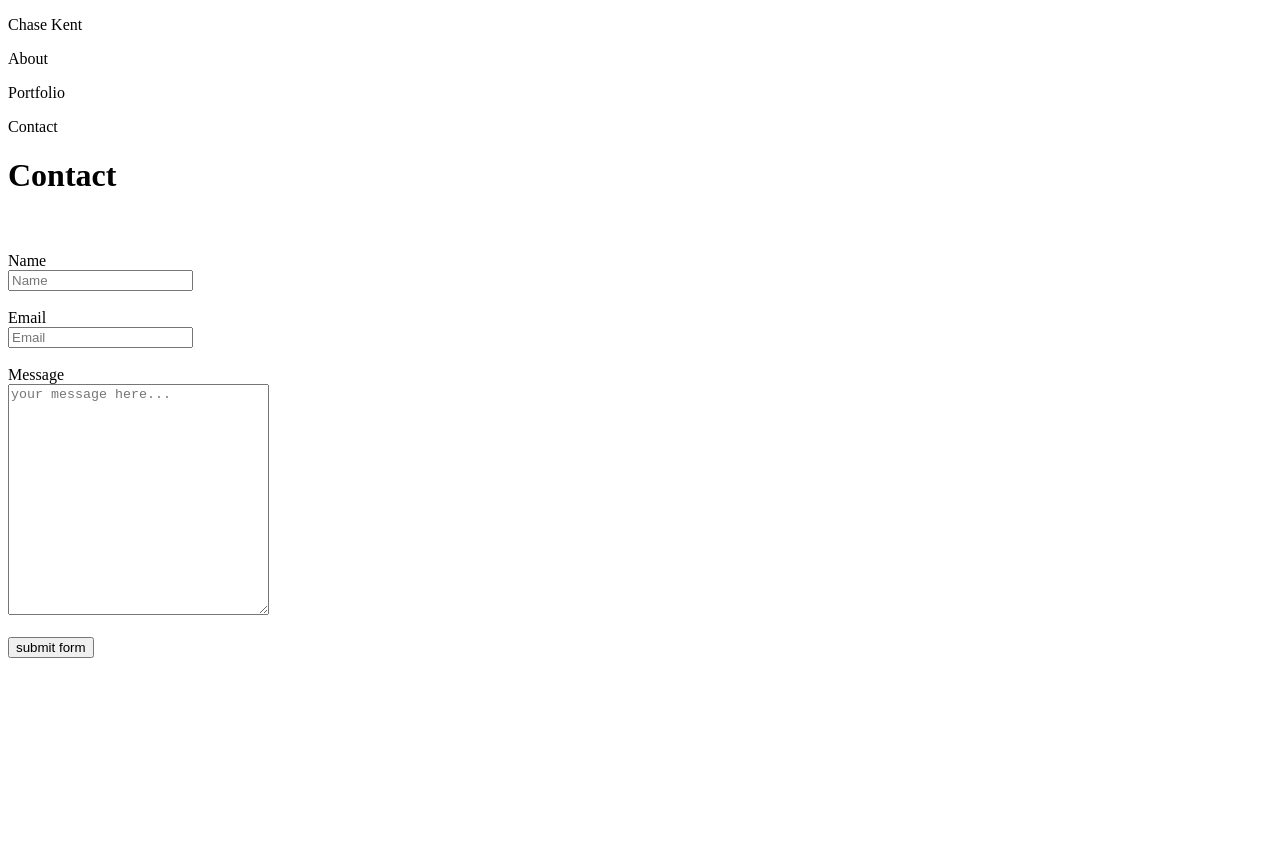
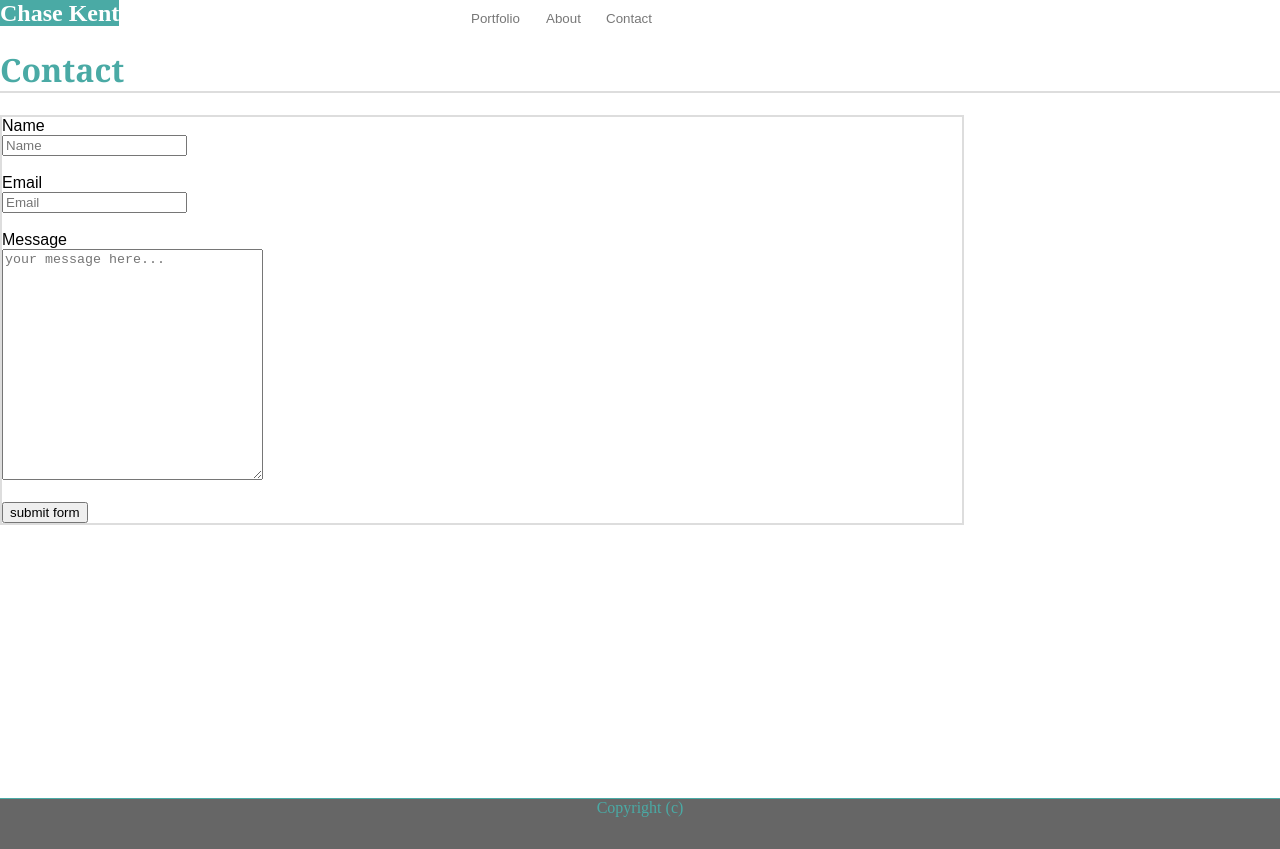
Before and after one commit to jckent/Basic-Portfolio, a plain HTML site: page contact.html in a window 1280 px wide. Before the commit the page ends 800 px from the top, so only its background shows below. Drawn offline with Linux system fonts and the light colour scheme.

Commit message:
css for footer, page colors, form

```diff
--- a/assets/css/style.css
+++ b/assets/css/style.css
@@ -77,3 +77,33 @@ img {
     background-repeat: no-repeat;
     background-color: transparent;
 }
+
+html, body {
+    height: 100%;
+    margin: 0;
+}
+
+footer {
+    background-color: #666;
+    border-top: 1px solid #4aaaa5;
+    color: #4aaaa5;
+    text-align: center;
+}
+
+.wrapper {
+    min-height: 100%;
+    margin-bottom: -50px;
+    }
+
+footer,
+.push {
+    height: 50px;
+}
+
+.form {
+    width: 960px;
+    background-color: #fff;
+    font-family: Arial, Helvetica, sans-serif;
+    border: 2px solid #ddd;
+    color: #000;
+}
--- a/contact.html
+++ b/contact.html
@@ -3,17 +3,23 @@
 
     <title> Chase Kent's Portfolio</title>
 
-    <header>
-        <p>Chase Kent</p>
-        <p>About</p>
-        <p>Portfolio</p>
-        <p>Contact</p>
+    <head>
+        <h2 id= "myname">Chase Kent</h2>
+        <button id="about" type="submit" formaction="index.html">About</button>
+        <button id="portfolio" type="submit" formaction="index.html">Portfolio</button>
+        <button id="contact" type="submit" formaction="index.html">Contact</button>
 
-    </header>
+        <link rel = "stylesheet" type = "text/css" href = "assets/css/style.css" />
+
+
+    </head>
+
+    <div class="wrapper">
+
     <h1>
         Contact
     </h1>
-    <br><br>
+    <div class="form">
     <form>
         <label for "name">Name</label>
         <br>
@@ -33,4 +39,11 @@
 
     </form>
 
+    </div>
+    </div>
+
+    <footer >
+            Copyright (c)
+        </footer>
+
 </html>
```
Also changed, not shown: index.html (+6 -1 lines), portfolio.html (+21 -0 lines), assets/images/grass.jpg (added).
